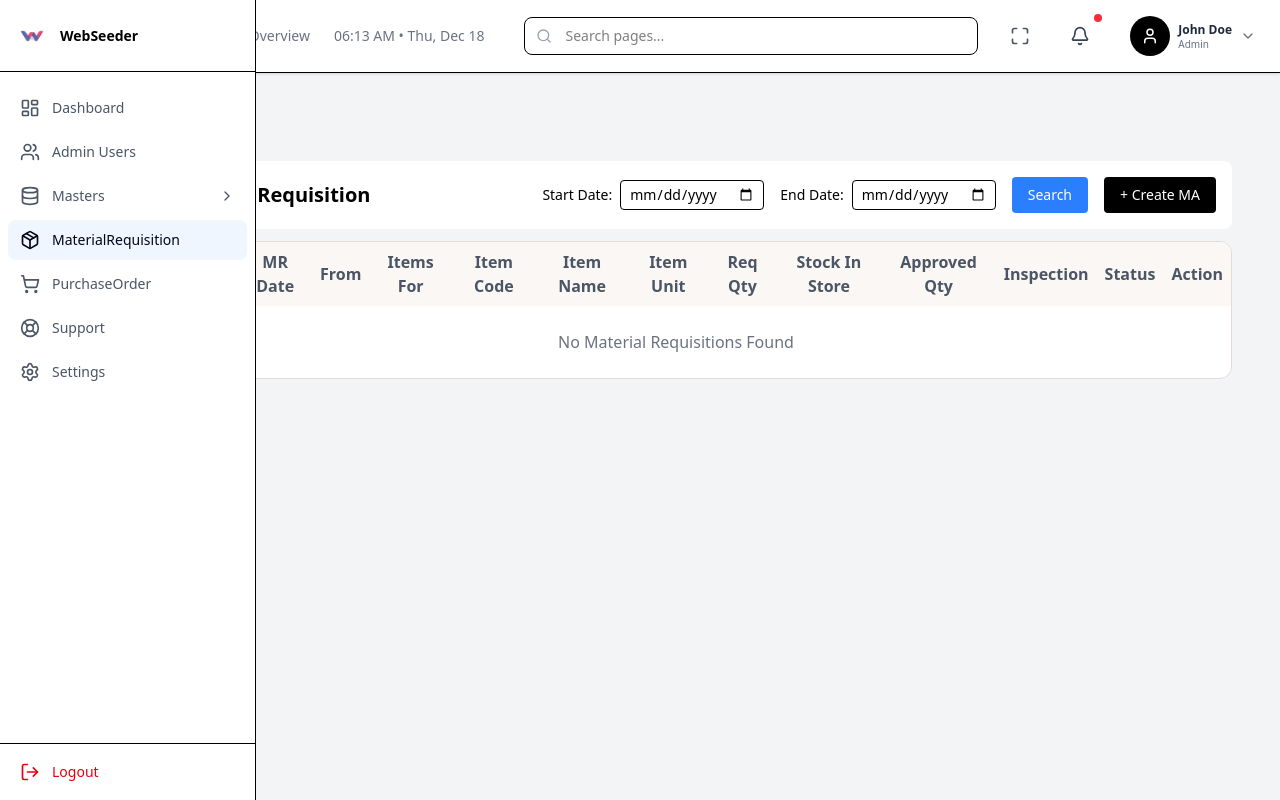
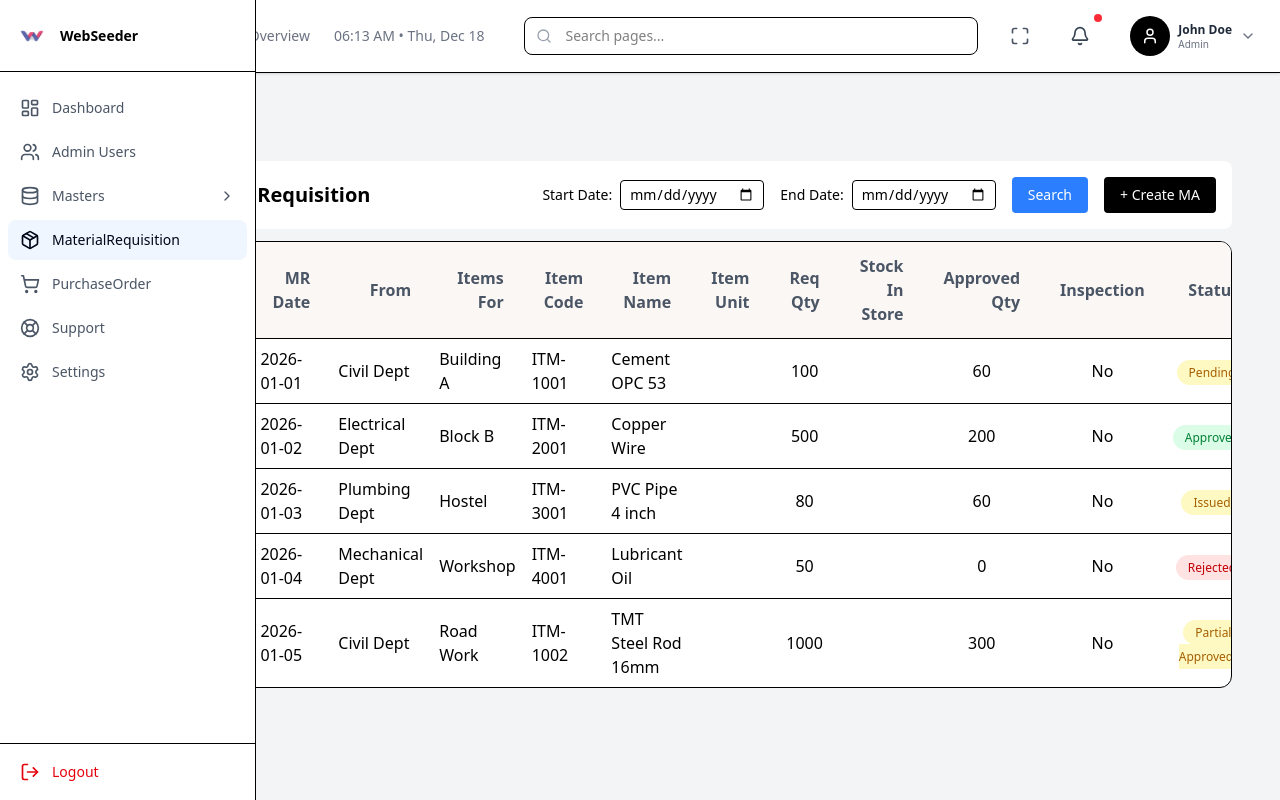
Before and after one commit to ganeshWebseeder/Warehouse-Management, a React (Vite) app: page /materialrequisition in a window 1280 px wide. Built offline with nearby package versions, Linux system fonts and the light colour scheme.

Commit message:
changes in the pages tables

```diff
--- a/src/components/materialRequisition/MaterialItemRow.jsx
+++ b/src/components/materialRequisition/MaterialItemRow.jsx
@@ -1,6 +1,11 @@
+import { Eye, Pencil, Trash2, MoreVertical } from "lucide-react";
+import { useState } from "react";
+
 export default function MaterialItemRow({ row, index }) {
+  const [openMenu, setOpenMenu] = useState(false);
+
   return (
-    <tr className="border-t hover:bg-gray-50">
+    <tr className="border-t hover:bg-gray-50 transition">
       <td className="p-2 text-center">{index + 1}</td>
       <td className="p-2">{row.mrNo}</td>
       <td className="p-2">{row.mrDate}</td>
@@ -12,17 +17,18 @@ export default function MaterialItemRow({ row, index }) {
       <td className="p-2 text-center">{row.reqQty}</td>
       <td className="p-2 text-center">{row.stockQty}</td>
       <td className="p-2 text-center">{row.approvedQty}</td>
+
       <td className="p-2 text-center">
         {row.inspectionRequired ? "Yes" : "No"}
       </td>
 
-      {/* STATUS BADGE */}
       <td className="p-2 text-center">
         <span
-          className={`px-3 py-1 rounded-full text-xs font-medium
-            ${
+          className={`px-3 py-1 rounded-full text-xs font-medium ${
             row.status === "Approved"
               ? "bg-green-100 text-green-700"
+              : row.status === "Rejected"
+              ? "bg-red-100 text-red-700"
               : "bg-yellow-100 text-yellow-700"
           }`}
         >
@@ -30,14 +36,59 @@ export default function MaterialItemRow({ row, index }) {
         </span>
       </td>
 
-      {/* ACTION */}
-      <td className="p-2 text-center">
+      {/* ===== ACTIONS ===== */}
+      <td className="p-2 text-center relative">
+        {/* Desktop Icons */}
+        <div className="hidden sm:flex justify-center gap-4 text-gray-500">
+          <Eye
+            size={16}
+            className="cursor-pointer hover:text-black"
+            onClick={() => console.log("View MR", row)}
+          />
+          <Pencil
+            size={16}
+            className="cursor-pointer hover:text-blue-600"
+            onClick={() => console.log("Edit MR", row)}
+          />
+          <Trash2
+            size={16}
+            className="cursor-pointer text-red-600"
+            onClick={() => console.log("Delete MR", row)}
+          />
+        </div>
+
+        {/* Mobile 3-dot Menu */}
+        <div className="sm:hidden flex justify-center">
+          <MoreVertical
+            size={18}
+            className="cursor-pointer"
+            onClick={() => setOpenMenu(!openMenu)}
+          />
+        </div>
+
+        {/* Dropdown Menu */}
+        {openMenu && (
+          <div className="absolute right-6 mt-2 w-32 bg-white border rounded-lg shadow-lg z-20 sm:hidden">
             <button
-          className="text-blue-600 hover:underline"
               onClick={() => console.log("View MR", row)}
+              className="flex items-center gap-2 w-full px-3 py-2 text-sm hover:bg-gray-100"
             >
-          View
+              <Eye size={16} /> View
             </button>
+            <button
+              onClick={() => console.log("Edit MR", row)}
+              className="flex items-center gap-2 w-full px-3 py-2 text-sm hover:bg-gray-100"
+            >
+              <Pencil size={16} /> Edit
+            </button>
+            <button
+              onClick={() => console.log("Delete MR", row)}
+              className="flex items-center gap-2 w-full px-3 py-2 text-sm text-red-600 hover:bg-red-50"
+            >
+              <Trash2 className="cursor-pointer text-red-600" size={16} /> Delete
+            </button>
+          </div>
+        )}
       </td>
     </tr>
   );
--- a/src/components/materialRequisition/MaterialTable.jsx
+++ b/src/components/materialRequisition/MaterialTable.jsx
@@ -2,26 +2,26 @@ import MRItemRow from "./MaterialItemRow.jsx";
 
 export default function MRTable({ data }) {
   return (
-   <div className="bg-white border border-[#E6DAD6] rounded-xl overflow-hidden">
+   <div className="bg-white border rounded-xl overflow-hidden">
 
-      <table className="w-full border-collapse">
+      <table className="w-full border-sm">
         {/* ===== TABLE HEADER ===== */}
          <thead className="bg-[#FBF7F5] text-gray-600">
           <tr>
-            <th className="p-2">SR NO</th>
-            <th className="p-2">MR No</th>
-            <th className="p-2">MR Date</th>
-            <th className="p-2">From</th>
-            <th className="p-2">Items For</th>
-            <th className="p-2">Item Code</th>
-            <th className="p-2">Item Name</th>
-            <th className="p-2">Item Unit</th>
-            <th className="p-2">Req Qty</th>
-            <th className="p-2">Stock In Store</th>
-            <th className="p-2">Approved Qty</th>
-            <th className="p-2">Inspection</th>
-            <th className="p-2">Status</th>
-            <th className="p-2">Action</th>
+            <th className="text-right px-5 py-3">SR NO</th>
+            <th className="text-right px-5 py-3">MR No</th>
+            <th className="text-right px-5 py-3">MR Date</th>
+            <th className="text-right px-5 py-3">From</th>
+            <th className="text-right px-5 py-3">Items For</th>
+            <th className="text-right px-5 py-3">Item Code</th>
+            <th className="text-right px-5 py-3">Item Name</th>
+            <th className="text-right px-5 py-3">Item Unit</th>
+            <th className="text-right px-5 py-3">Req Qty</th>
+            <th className="text-right px-5 py-3">Stock In Store</th>
+            <th className="text-right px-5 py-3">Approved Qty</th>
+            <th className="text-right px-5 py-3">Inspection</th>
+            <th className="text-right px-5 py-3">Status</th>
+            <th className="text-right px-5 py-3">Action</th>
           </tr>
         </thead>
 
--- a/src/components/purchaseOrder/POItemRow.jsx
+++ b/src/components/purchaseOrder/POItemRow.jsx
@@ -1,8 +1,16 @@
+import { Eye, Pencil, Trash2, MoreVertical } from "lucide-react";
+import { useState } from "react";
+
 export default function POItemRow({ row, index, onAction }) {
+  const [openMenu, setOpenMenu] = useState(false);
+
   return (
-    <tr className="border-t text-center text-sm">
+    <tr className="border-t text-center text-sm hover:bg-gray-50 transition">
 
+      {/* SR NO */}
       <td className="p-2">{index + 1}</td>
+
+      {/* PO DETAILS */}
       <td className="p-2">{row.date || "19/11/2025"}</td>
       <td className="p-2">{row.poNo}</td>
       <td className="p-2">{row.mrNo || "843"}</td>
@@ -12,30 +20,92 @@ export default function POItemRow({ row, index, onAction }) {
       <td className="p-2">{row.itemCode || "CODE"}</td>
 
       <td className="p-2">{row.qty || 1}</td>
-      <td className="p-2">{row.qty || 1}</td>
+      <td className="p-2">{row.pendingQty ?? row.qty ?? 1}</td>
 
       <td className="p-2">{row.total}</td>
 
       {/* STATUS */}
       <td className="p-2">
-        <span className="bg-green-200 text-green-800 px-3 py-1 rounded-full text-xs">
-          Approved
+        <span
+          className={`px-3 py-1 rounded-full text-xs font-medium ${
+            row.status === "Approved"
+              ? "bg-green-100 text-green-700"
+              : row.status === "Rejected"
+              ? "bg-red-100 text-red-700"
+              : "bg-yellow-100 text-yellow-700"
+          }`}
+        >
+          {row.status || "Approved"}
         </span>
       </td>
 
       {/* APPROVE TOGGLE */}
       <td className="p-2">
-        <input type="checkbox" defaultChecked className="w-5 h-5" />
+        <input
+          type="checkbox"
+          defaultChecked={row.status === "Approved"}
+          className="w-5 h-5 cursor-pointer"
+        />
       </td>
 
-      {/* ACTION */}
-      <td className="p-2">
-        <button
-          onClick={onAction}
-          className="text-blue-600 text-sm"
-        >
-          Action ▼
-        </button>
+      {/* ===== RESPONSIVE ACTIONS ===== */}
+      <td className="p-2 relative">
+        {/* Desktop Icons */}
+        <div className="hidden sm:flex justify-center gap-4 text-gray-500">
+          <Eye
+            size={16}
+            className="cursor-pointer hover:text-black"
+            title="View"
+            onClick={() => onAction("view", row)}
+          />
+          <Pencil
+            size={16}
+            className="cursor-pointer hover:text-blue-600"
+            title="Edit"
+            onClick={() => onAction("edit", row)}
+          />
+          <Trash2
+            size={16}
+            className="cursor-pointer text-red-600"
+            title="Delete"
+            onClick={() => onAction("delete", row)}
+          />
+        </div>
+
+        {/* Mobile 3-dot */}
+        <div className="sm:hidden flex justify-center">
+          <MoreVertical
+            size={18}
+            className="cursor-pointer"
+            onClick={() => setOpenMenu(!openMenu)}
+          />
+        </div>
+
+        {/* Mobile Dropdown */}
+        {openMenu && (
+          <div className="absolute right-4 mt-2 w-32 bg-white border rounded-lg shadow-lg z-30 sm:hidden">
+            <button
+              onClick={() => onAction("view", row)}
+              className="flex items-center gap-2 w-full px-3 py-2 text-sm hover:bg-gray-100"
+            >
+              <Eye size={14} /> View
+            </button>
+
+            <button
+              onClick={() => onAction("edit", row)}
+              className="flex items-center gap-2 w-full px-3 py-2 text-sm hover:bg-gray-100"
+            >
+              <Pencil size={14} /> Edit
+            </button>
+
+            <button
+              onClick={() => onAction("delete", row)}
+              className="flex items-center gap-2 w-full px-3 py-2 text-sm text-red-600 hover:bg-red-50"
+            >
+              <Trash2 size={14} /> Delete
+            </button>
+          </div>
+        )}
       </td>
     </tr>
   );
--- a/src/components/purchaseOrder/POTable.jsx
+++ b/src/components/purchaseOrder/POTable.jsx
@@ -2,7 +2,7 @@ import POItemRow from "./POItemRow";
 
 export default function POTable({ data }) {
   return (
-    <div className="bg-white border border-[#E6DAD6] rounded-xl overflow-hidden">
+    <div className="bg-white border rounded-xl overflow-hidden">
 
       <table className="w-full border-collapse">
 
--- a/src/pages/MaterialRequisition.jsx
+++ b/src/pages/MaterialRequisition.jsx
@@ -7,7 +7,84 @@ import { useDispatch } from "react-redux";
 
 export default function MaterialRequisition() {
   const [open, setOpen] = useState(false);
-  const [materials, setMaterials] = useState([]);
+const [materials, setMaterials] = useState([
+  {
+    id: 1,
+    mrNo: "MR-001",
+    mrDate: "2026-01-01",
+    from: "Civil Dept",
+    itemsFor: "Building A",
+    itemCode: "ITM-1001",
+    itemName: "Cement OPC 53",
+    itemUnit: "Bags",
+    reqQty: 100,
+    stockInStore: 40,
+    approvedQty: 60,
+    inspection: "Pending",
+    status: "Pending",
+  },
+  {
+    id: 2,
+    mrNo: "MR-002",
+    mrDate: "2026-01-02",
+    from: "Electrical Dept",
+    itemsFor: "Block B",
+    itemCode: "ITM-2001",
+    itemName: "Copper Wire",
+    itemUnit: "Meters",
+    reqQty: 500,
+    stockInStore: 300,
+    approvedQty: 200,
+    inspection: "Approved",
+    status: "Approved",
+  },
+  {
+    id: 3,
+    mrNo: "MR-003",
+    mrDate: "2026-01-03",
+    from: "Plumbing Dept",
+    itemsFor: "Hostel",
+    itemCode: "ITM-3001",
+    itemName: "PVC Pipe 4 inch",
+    itemUnit: "Nos",
+    reqQty: 80,
+    stockInStore: 20,
+    approvedQty: 60,
+    inspection: "Done",
+    status: "Issued",
+  },
+  {
+    id: 4,
+    mrNo: "MR-004",
+    mrDate: "2026-01-04",
+    from: "Mechanical Dept",
+    itemsFor: "Workshop",
+    itemCode: "ITM-4001",
+    itemName: "Lubricant Oil",
+    itemUnit: "Liters",
+    reqQty: 50,
+    stockInStore: 60,
+    approvedQty: 0,
+    inspection: "Not Required",
+    status: "Rejected",
+  },
+  {
+    id: 5,
+    mrNo: "MR-005",
+    mrDate: "2026-01-05",
+    from: "Civil Dept",
+    itemsFor: "Road Work",
+    itemCode: "ITM-1002",
+    itemName: "TMT Steel Rod 16mm",
+    itemUnit: "Kg",
+    reqQty: 1000,
+    stockInStore: 700,
+    approvedQty: 300,
+    inspection: "Pending",
+    status: "Partially Approved",
+  },
+]);
+
 
   const dispatch = useDispatch();
 
--- a/src/pages/PurchaseOrder.jsx
+++ b/src/pages/PurchaseOrder.jsx
@@ -8,7 +8,74 @@ import { useDispatch } from "react-redux";
 
 export default function PurchaseOrder() {
   const [open, setOpen] = useState(false);
-  const [purchaseOrders, setPurchaseOrders] = useState([]);
+const [purchaseOrders, setPurchaseOrders] = useState([
+  {
+    id: 1,
+    date: "2026-01-02",
+    poNo: "PO-001",
+    mrNo: "MR-001",
+    vendorName: "ABC Cement Suppliers",
+    itemName: "Cement OPC 53 Grade",
+    itemCode: "ITM-1001",
+    itemQty: 100,
+    pendingQty: 40,
+    totalAmount: 38000,
+    status: "Pending",
+  },
+  {
+    id: 2,
+    date: "2026-01-04",
+    poNo: "PO-002",
+    mrNo: "MR-002",
+    vendorName: "Steel World Pvt Ltd",
+    itemName: "TMT Steel Rod 16mm",
+    itemCode: "ITM-2001",
+    itemQty: 500,
+    pendingQty: 200,
+    totalAmount: 31000,
+    status: "Approved",
+  },
+  {
+    id: 3,
+    date: "2026-01-06",
+    poNo: "PO-003",
+    mrNo: "MR-003",
+    vendorName: "ElectroMart",
+    itemName: "Copper Electrical Wire",
+    itemCode: "ITM-3001",
+    itemQty: 800,
+    pendingQty: 0,
+    totalAmount: 36000,
+    status: "Completed",
+  },
+  {
+    id: 4,
+    date: "2026-01-08",
+    poNo: "PO-004",
+    mrNo: "MR-004",
+    vendorName: "PlumbTech Solutions",
+    itemName: "PVC Pipe 4 inch",
+    itemCode: "ITM-4001",
+    itemQty: 120,
+    pendingQty: 120,
+    totalAmount: 21600,
+    status: "Rejected",
+  },
+  {
+    id: 5,
+    date: "2026-01-10",
+    poNo: "PO-005",
+    mrNo: "MR-005",
+    vendorName: "Paint House Ltd",
+    itemName: "Wall Putty",
+    itemCode: "ITM-5001",
+    itemQty: 60,
+    pendingQty: 20,
+    totalAmount: 31200,
+    status: "Partially Approved",
+  },
+]);
+
 
   const dispatch = useDispatch();
    useEffect(() => {
```
Also changed, not shown: src/pages/AdminUserManagement.jsx (+144 -105 lines). Lines whose indentation alone changed are shown as unchanged.
